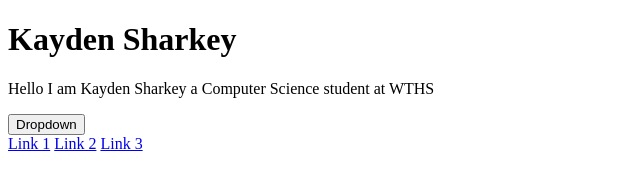
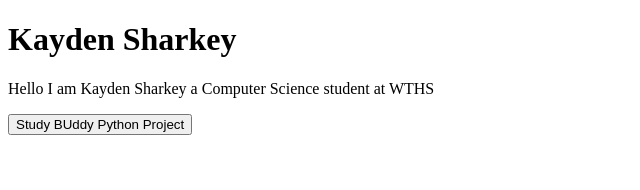
Before and after one commit to kaydenSharkey/kaydenSharkey.github.io, a plain HTML site: page index.html in a window 1280 px wide. Shown: the whole page, without its empty margins (0-640 px from the left). Drawn offline with Linux system fonts and the light colour scheme.

Commit message:
Update index.html

```diff
--- a/index.html
+++ b/index.html
@@ -8,13 +8,8 @@
   <h1>Kayden Sharkey</h1>
   <p>Hello I am Kayden Sharkey a Computer Science student at WTHS</p>
 
-  <div class="dropdown">
-    <button class="dropbtn">Dropdown</button>
-    <div class="dropdown-content">
-      <a href="#">Link 1</a>
-      <a href="#">Link 2</a>
-      <a href="#">Link 3</a>
-    </div>
-  </div>
+<a href"studyBuddy.html">
+  <button>Study BUddy Python Project</button>
+</a>
 </body>
 </html>
```
